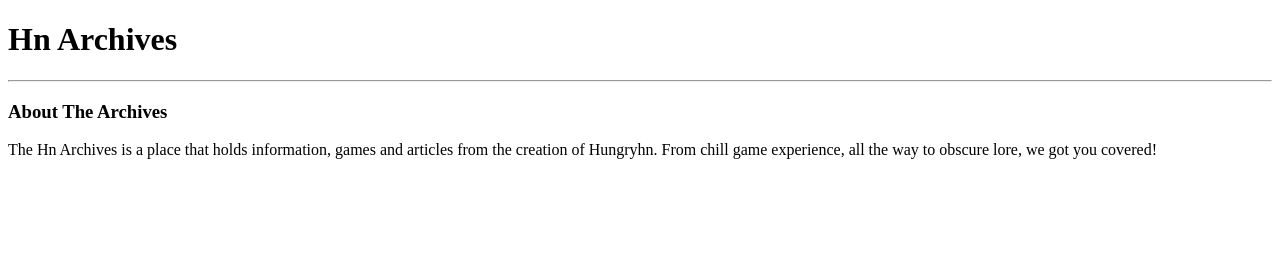
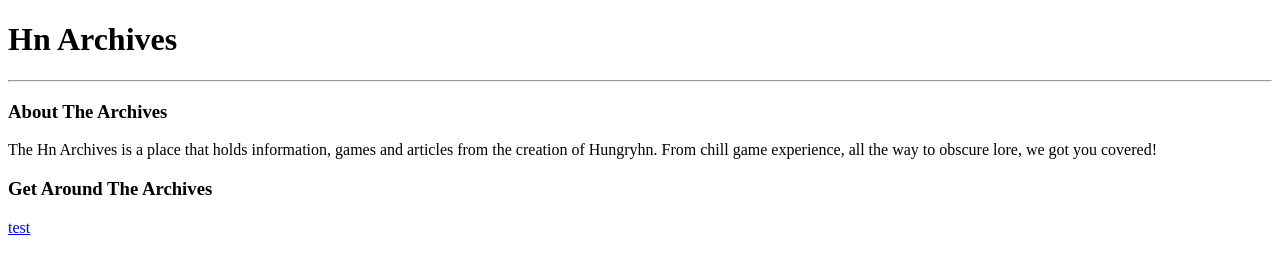
Before and after one commit to Hungryhn/Hn-Archives, a plain HTML site: page index.html in a window 1280 px wide. Drawn offline with Linux system fonts and the light colour scheme.

Commit message:
link test

```diff
--- a/index.html
+++ b/index.html
@@ -14,8 +14,9 @@
             games and articles from the creation of Hungryhn.
             From chill game experience, all the way to obscure lore,
             we got you covered!
-
         </p>
+        <h3>Get Around The Archives</h3>
+        <a href="test.html">test</a>
 
 
 
```
